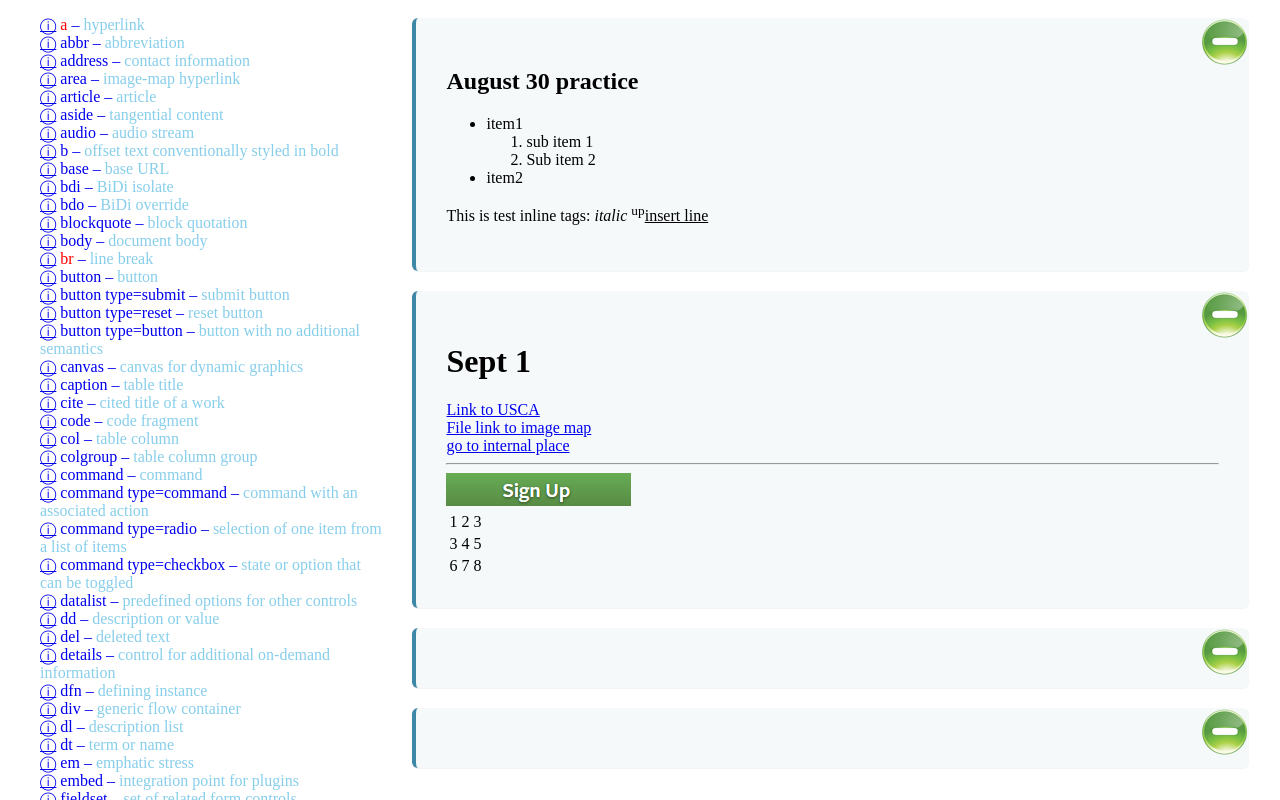
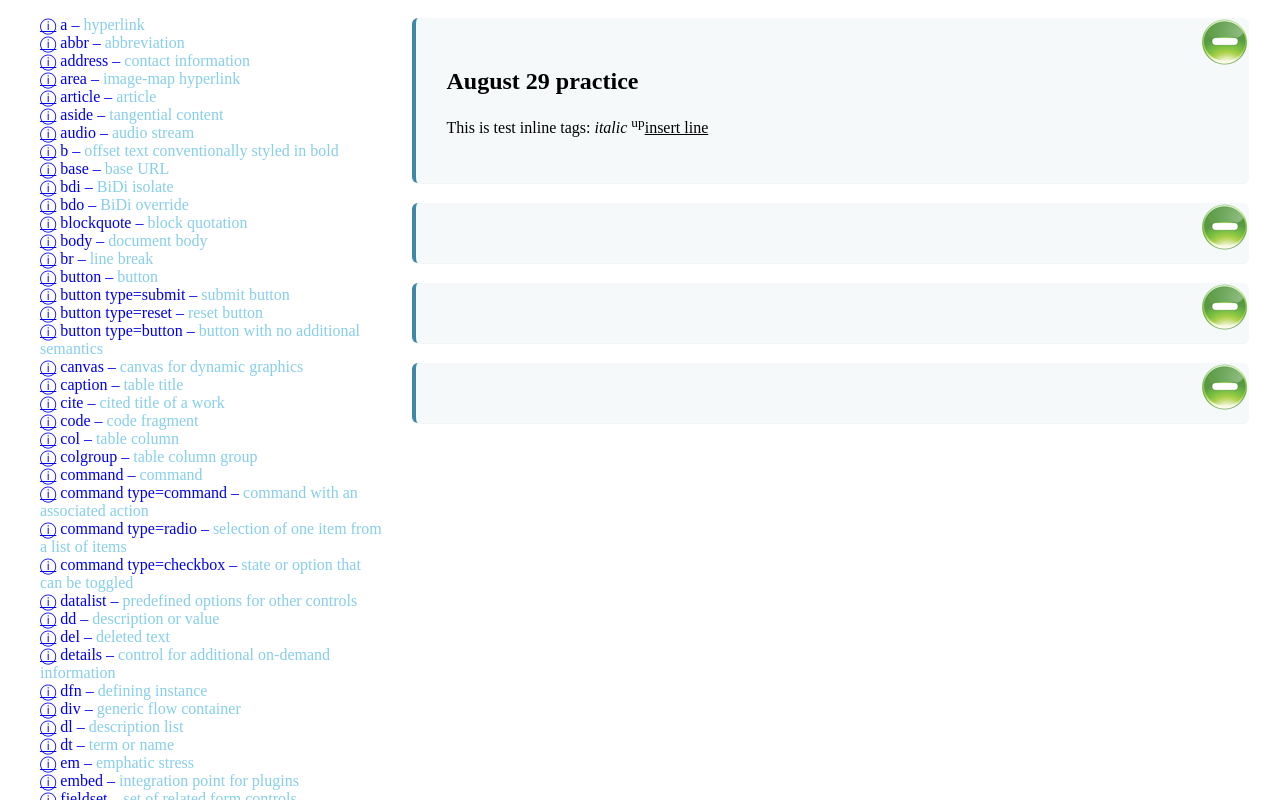
Before and after one commit to zt64/workspace-html-2024, a website: page index.html in a window 1280 px wide. Drawn offline with nearby package versions, Linux system fonts and the light colour scheme.

Commit message:
update 2022

```diff
--- a/index.html
+++ b/index.html
@@ -20,52 +20,14 @@
 	<div id="side"> </div>
 	<div class="practicearea">
 		<div class="practice">
-			<h2>August 30 practice</h2>
-			<ul>
-				<li>item1
-					<ol>
-						<li>sub item 1 </li>
-						<li>Sub item 2 </li>
+			<h2>August 29 practice</h2>
 
-					</ol>
-				</li>
-				<li>item2</li>
-			</ul>
 			<p id="mark">This is test inline tags: <i>italic</i> <sup>up</sup><ins>insert line</ins> </p>
 
 		</div>
 
 
 		<div class="practice">
-			<h1>Sept 1</h1>
-			<a href="https://www.usca.edu">Link to USCA</a>
-			<br>
-			<a href="doc/imageMap.html">File link to image map</a>
-			<br>
-			<a href="#mark">go to internal place</a>
-			<hr>
-<a href="https://www.facebook.com/">
-		<img src="img/facebook.png" alt="face book icon">
-	 </a>
-	 		<table>
-				<tr>
-					<td>1</td><td>2</td><td>3</td>
-				</tr>
-				<tr>
-					<td>3</td><td>4</td><td>5</td>
-				</tr>
-				<tr>
-					<td>6</td><td>7</td><td>8</td>
-				</tr>
-
-
-
-
-			 </table>
-
-
-
-
 
 		</div>
 
--- a/js/tagslist.js
+++ b/js/tagslist.js
@@ -31,9 +31,9 @@ $(document).ready(function () {
     $(".practice").click(function (e) {
         var posx = $(this).width() - e.pageX + $(this).offset().left;
         var posy = e.pageY - $(this).offset().top;
-        console.log(posx);
-        console.log(posy);
-        console.log($(this).width());
+        //console.log(posx);
+        //console.log(posy);
+        //console.log($(this).width());
         if (posx < 30 && posy < 50) {
             $(this).toggleClass("ahide");
         }
```
